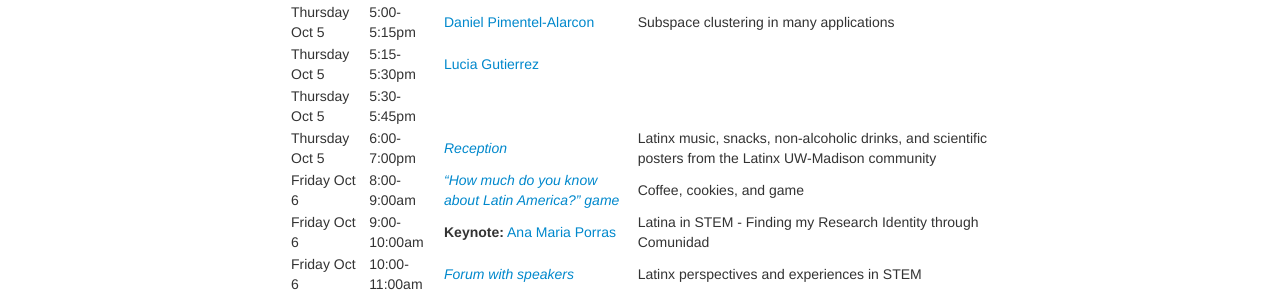
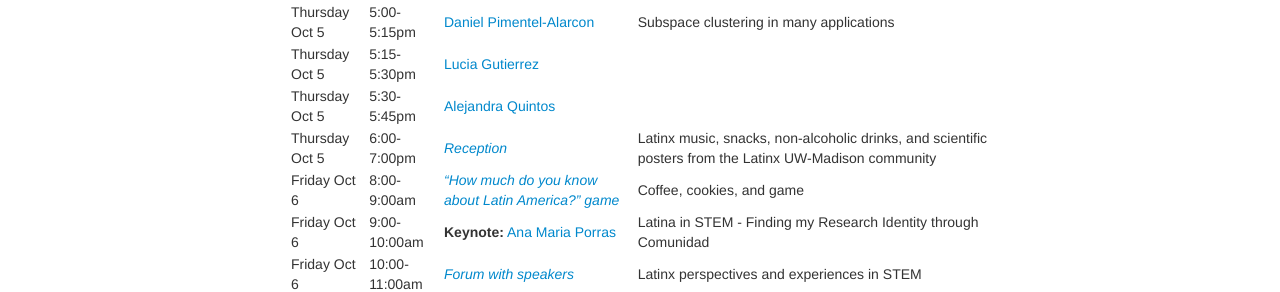
Before and after one commit to solislemuslab/latinx-uwmadison, a Jekyll site: the page built from pages/schedule.md, in a window 1280 px wide. Shown: the part 604-896 px from the top of the page. Built offline with Jekyll 4.4.1, drawn with Linux system fonts in a browser that asks for light colours.

Commit message:
added ale

```diff
--- a/pages/schedule.md
+++ b/pages/schedule.md
@@ -20,7 +20,7 @@ Click on the speaker name for bio information.
 | Thursday Oct 5 | 4:45-5:00pm | [Angel Adames Corraliza](https://solislemuslab.github.io/latinx-uwmadison/pages/speakers.html#angel) | The tropical atmosphere does not behave according to conventional wisdom  |
 | Thursday Oct 5 | 5:00-5:15pm | [Daniel Pimentel-Alarcon](https://solislemuslab.github.io/latinx-uwmadison/pages/speakers.html#daniel) | Subspace clustering in many applications |
 | Thursday Oct 5 | 5:15-5:30pm | [Lucia Gutierrez](https://solislemuslab.github.io/latinx-uwmadison/pages/speakers.html#lucia) |  |
-| Thursday Oct 5 | 5:30-5:45pm |  |  |
+| Thursday Oct 5 | 5:30-5:45pm | [Alejandra Quintos](https://solislemuslab.github.io/latinx-uwmadison/pages/speakers.html#alejandra) |  |
 | Thursday Oct 5 | 6:00-7:00pm | [_Reception_](https://solislemuslab.github.io/latinx-uwmadison/pages/reception.html) | Latinx music, snacks, non-alcoholic drinks, and scientific posters from the Latinx UW-Madison community |
 | Friday Oct 6 | 8:00-9:00am | [_"How much do you know about Latin America?" game_](https://solislemuslab.github.io/latinx-uwmadison/pages/games.html#game) | Coffee, cookies, and game |
 | Friday Oct 6 | 9:00-10:00am | **Keynote:** [Ana Maria Porras](https://solislemuslab.github.io/latinx-uwmadison/pages/speakers.html#anamaria) | Latina in STEM - Finding my Research Identity through Comunidad |
```
Also changed, not shown: pages/speakers.md (+2 -0 lines).
